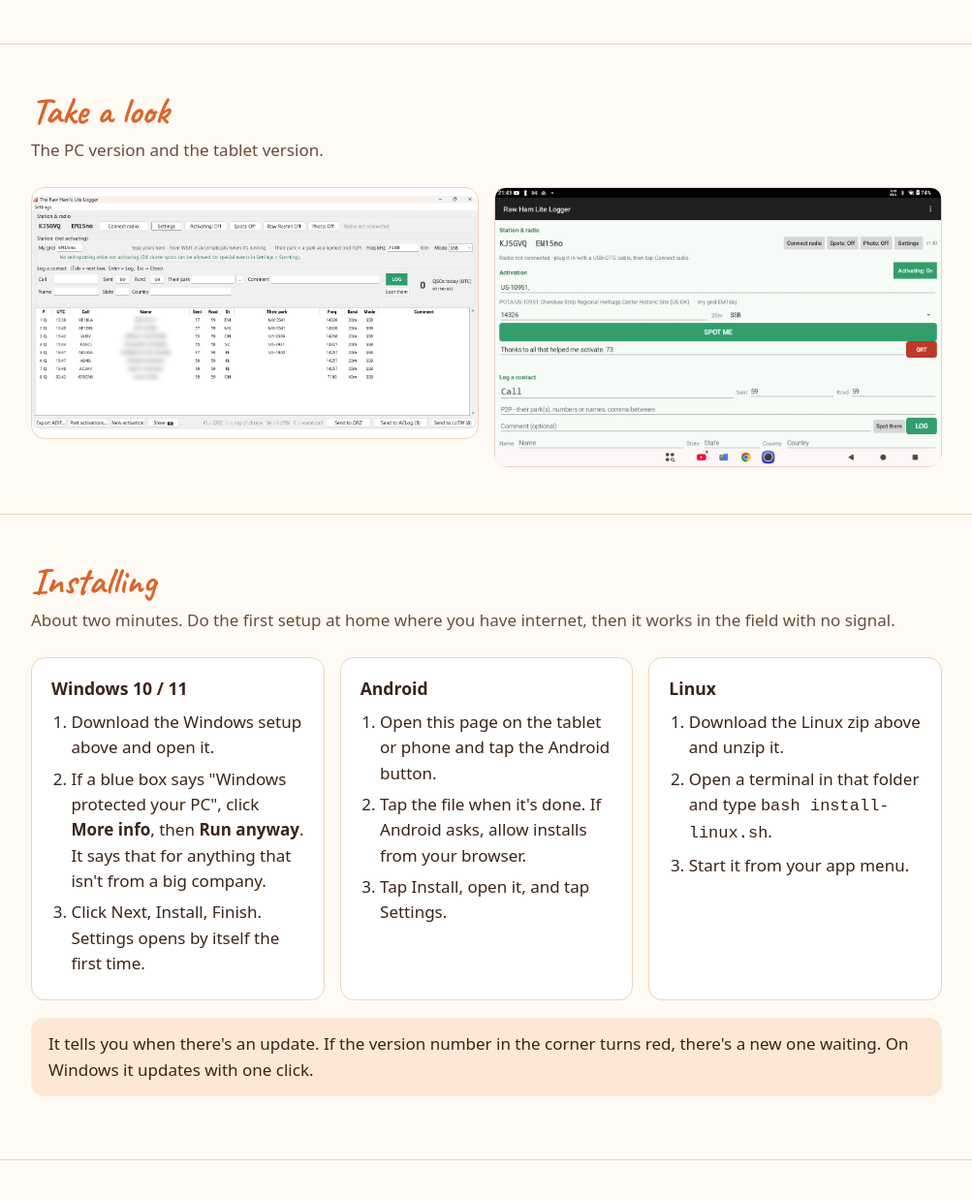
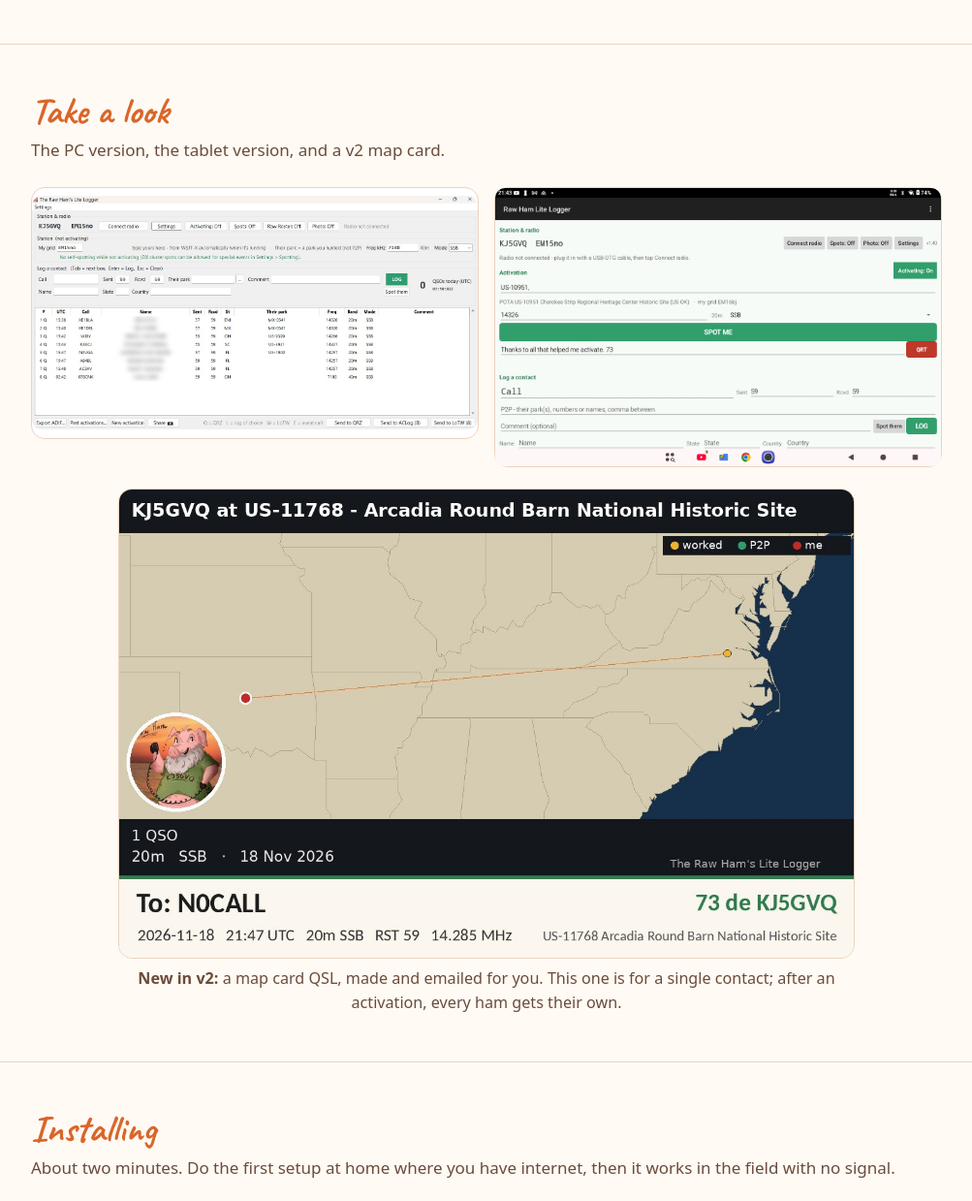
Before and after one commit to RawHamRadio/rawham-lite-logger, a plain HTML site: page index.html in a window 1280 px wide. Shown: the part 2107-3346 px from the top of the page at 97% size, without its empty margins (138-1141 px from the left). Drawn offline with Linux system fonts and the light colour scheme.

Commit message:
DRAFT: map card picture in Take a look

```diff
--- a/index.html
+++ b/index.html
@@ -106,6 +106,7 @@
   .shot.has-img { padding: 0; border: 1px solid var(--line); background: #fff; }
   .field { margin: 14px 0 0; max-width: 560px; }
   .field img { width: 100%; height: auto; border-radius: var(--radius); border: 1px solid var(--line); display: block; }
+  .field.mapcard { max-width: 760px; margin: 22px auto 0; }
   .field figcaption { color: var(--ink-soft); font-size: .95em; margin-top: 8px; text-align: center; }
 
   .install { display: grid; grid-template-columns: repeat(auto-fit, minmax(270px, 1fr)); gap: 16px; }
@@ -253,12 +254,16 @@
 <section id="screens">
   <div class="wrap">
     <h2 class="hand">Take a look</h2>
-    <p class="sub">The PC version and the tablet version.</p>
+    <p class="sub">The PC version, the tablet version, and a v2 map card.</p>
     <div class="shots">
       <!-- Swap a placeholder for: <div class="shot has-img"><img src="shot-pc.png" alt="..."></div> -->
       <div class="shot has-img"><img src="shot-pc.jpg" alt="The Raw Ham's Lite Logger on a Windows PC, hunting parks"></div>
       <div class="shot has-img"><img src="shot-android.jpg" alt="The Raw Ham's Lite Logger on an Android tablet during a POTA activation at US-10951"></div>
     </div>
+    <figure class="field mapcard">
+      <img src="mapcard.jpg" alt="A map card QSL: KJ5GVQ at US-11768 Arcadia Round Barn, a line on the map to the other station, and the contact details under the map" loading="lazy">
+      <figcaption><b>New in v2:</b> a map card QSL, made and emailed for you. This one is for a single contact; after an activation, every ham gets their own.</figcaption>
+    </figure>
   </div>
 </section>
 
```
Also changed, not shown: mapcard.jpg (added).
